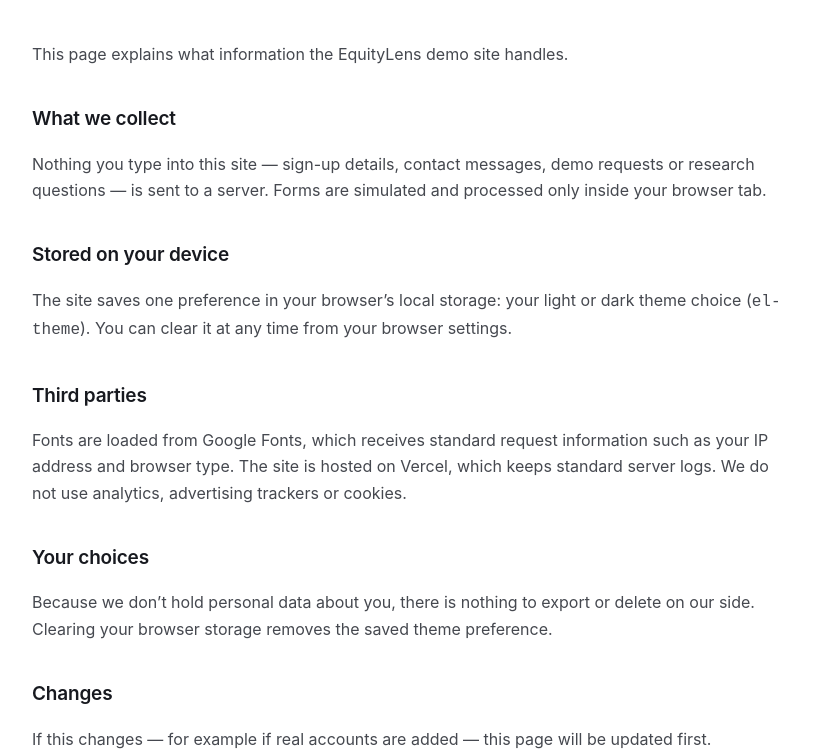
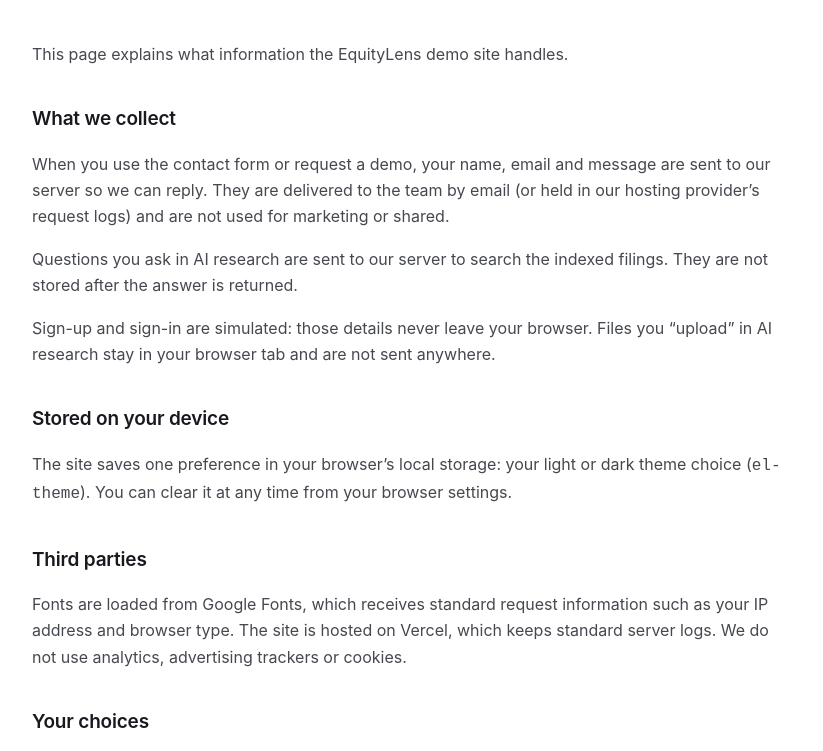
Before and after one commit to krishnashahane/equity-lens, a plain HTML site: page privacy.html in a window 1280 px wide. Shown: the part 209-960 px from the top of the page, without its empty margins (228-1051 px from the left). Drawn offline with Linux system fonts and the light colour scheme.

Commit message:
Update privacy and terms for form submissions and research API

```diff
--- a/privacy.html
+++ b/privacy.html
@@ -31,15 +31,17 @@
 <p class="upd">Last updated November 27, 2026</p>
 <p>This page explains what information the EquityLens demo site handles.</p>
 <h2>What we collect</h2>
-<p>Nothing you type into this site — sign-up details, contact messages, demo requests or research questions — is sent to a server. Forms are simulated and processed only inside your browser tab.</p>
+<p>When you use the contact form or request a demo, your name, email and message are sent to our server so we can reply. They are delivered to the team by email (or held in our hosting provider’s request logs) and are not used for marketing or shared.</p>
+<p>Questions you ask in AI research are sent to our server to search the indexed filings. They are not stored after the answer is returned.</p>
+<p>Sign-up and sign-in are simulated: those details never leave your browser. Files you “upload” in AI research stay in your browser tab and are not sent anywhere.</p>
 <h2>Stored on your device</h2>
 <p>The site saves one preference in your browser’s local storage: your light or dark theme choice (<code>el-theme</code>). You can clear it at any time from your browser settings.</p>
 <h2>Third parties</h2>
 <p>Fonts are loaded from Google Fonts, which receives standard request information such as your IP address and browser type. The site is hosted on Vercel, which keeps standard server logs. We do not use analytics, advertising trackers or cookies.</p>
 <h2>Your choices</h2>
-<p>Because we don’t hold personal data about you, there is nothing to export or delete on our side. Clearing your browser storage removes the saved theme preference.</p>
+<p>To ask what we hold about you, or to have a message you sent deleted, use the contact form. Clearing your browser storage removes the saved theme preference.</p>
 <h2>Changes</h2>
-<p>If this changes — for example if real accounts are added — this page will be updated first.</p>
+<p>If what we collect changes — for example if real accounts are added — this page will be updated first.</p>
 </main>
 <footer><div>© 2026 EquityLens. Demo site — not investment advice. <a href="/terms.html">Terms</a> · <a href="/privacy.html">Privacy</a></div></footer>
 </body>
```
Also changed, not shown: terms.html (+1 -1 lines).
